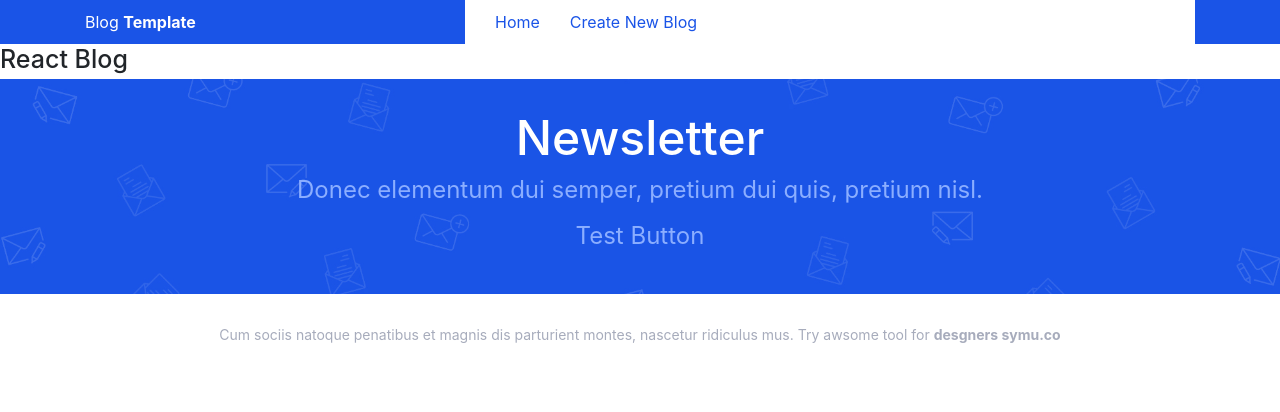
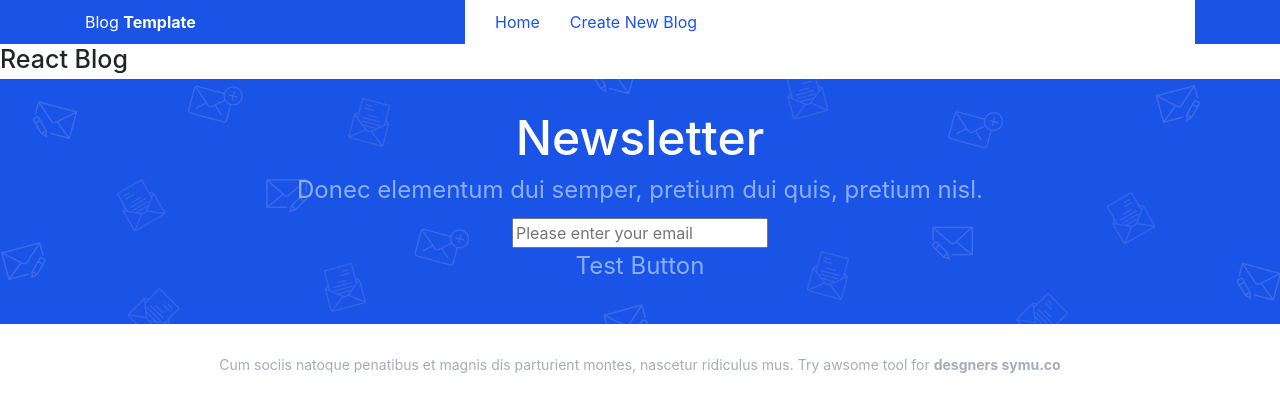
Before and after one commit to jknowles94/React-blog, a React (Create React App) app: page / in a window 1280 px wide. Shown: the top 412 px of the page. Built offline with nearby package versions, Linux system fonts and the light colour scheme.

Commit message:
Add input type to input component with newsletter form

```diff
--- a/src/App.js
+++ b/src/App.js
@@ -7,7 +7,23 @@ import Sidebar from './components/UI/Sidebar/Sidebar';
 
 class App extends Component {
   state = {
-    showSidebar: false
+    showSidebar: false,
+    newsletterForm: {
+      email: {
+        id: 'email',
+        elementType: 'input',
+        config: {
+          placeholder: 'Please enter your email',
+          type: 'email'
+        },
+        validation: {
+          required: true
+        },
+        value: '',
+        valid: false,
+        touched: false
+      }
+    }
   };
 
   sidebarClickHandler = () => {
@@ -17,13 +33,34 @@ class App extends Component {
     })
   };
 
+  newsletterChangedHandler = (event, id) => {
+    //copy the form and element
+    const updatedForm = {
+      ...this.state.newsletterForm
+    };
+    let updatedElement = {
+      ...updatedForm[id]
+    };
+    //update the element
+    updatedElement.value = event.target.value;
+    updatedElement.touched = true;
+    //add element back to form
+    updatedForm[id] = updatedElement;
+    // //Update state
+    this.setState({newsletterForm: updatedForm})
+  };
+
+  newsletterSubmitHandler = (event) => {
+
+  };
+
   render() {
     return (
       <Fragment>
         <Sidebar show={this.state.showSidebar} overlayClick={this.sidebarClickHandler}/>
         <Header sidebarClick={this.sidebarClickHandler}>Blog <strong>Template</strong></Header>
         <h1>React Blog</h1>
-        <Newsletter/>
+        <Newsletter form={this.state.newsletterForm} changed={this.newsletterChangedHandler} submit={this.newsletterSubmitHandler}/>
         <Footer/>
       </Fragment>
     );
--- a/src/components/Footer/Footer.js
+++ b/src/components/Footer/Footer.js
@@ -6,7 +6,7 @@ const Footer = (props) => {
     return (
       <div className="Footer">
         <Container>
-          <p class="text-center">Cum sociis natoque penatibus et magnis dis parturient montes, nascetur ridiculus mus. Try awsome tool for <strong>desgners symu.co</strong></p>
+          <p className="text-center">Cum sociis natoque penatibus et magnis dis parturient montes, nascetur ridiculus mus. Try awsome tool for <strong>desgners symu.co</strong></p>
         </Container>
       </div>
     );
--- a/src/components/Newsletter/Newsletter.js
+++ b/src/components/Newsletter/Newsletter.js
@@ -8,8 +8,18 @@ const Newsletter = (props) => {
     <div className="NewsletterSignUp">
       <h1>Newsletter</h1>
       <p>Donec elementum dui semper, pretium dui quis, pretium nisl.</p>
-        <Input/>
+      <form onSubmit={() => {props.submit()}}>
+        <Input
+        elementType={props.form.email.elementType}
+        value={props.form.email.value}
+        invalid={!props.form.email.valid}
+        shouldValidate={props.form.email.validation}
+        touched={props.form.email.touched}
+        config={props.form.email.config}
+        changed={(event) => props.changed(event, props.form.email.id)}
+        />
         <Button>Test Button</Button>
+      </form>
     </div>
   );
 }
--- a/src/components/UI/Input/Input.js
+++ b/src/components/UI/Input/Input.js
@@ -3,11 +3,22 @@ import './Input.scss';
 
 const Input = (props) => {
   let input = null;
-  // switch(props.inputType){
-  //   case('input') {
 
-  //   }
-  // }
+  switch(props.elementType){
+    case('input'):
+      input = <input
+      value={props.value}
+      {...props.config}
+      onChange={props.changed} />;
+      break;
+    //case for select
+    //case for text area
+    default:
+      input = <input
+      value={props.value}
+      {...props.config}
+      onChange={props.changed} />;
+  }
   return (
     <div>
       {input}
```
Lines whose indentation alone changed are shown as unchanged.
